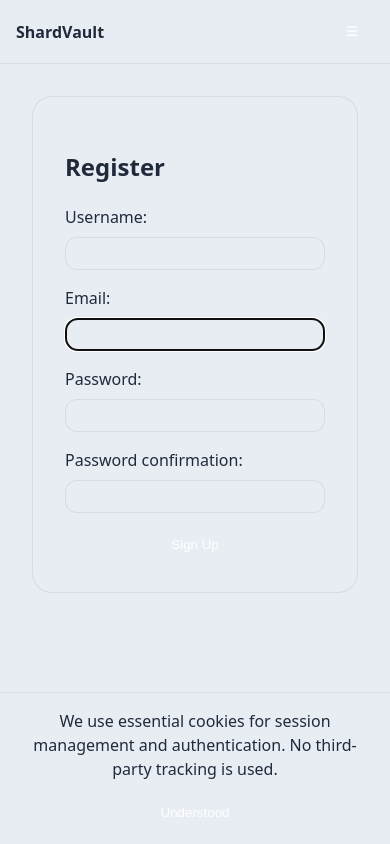
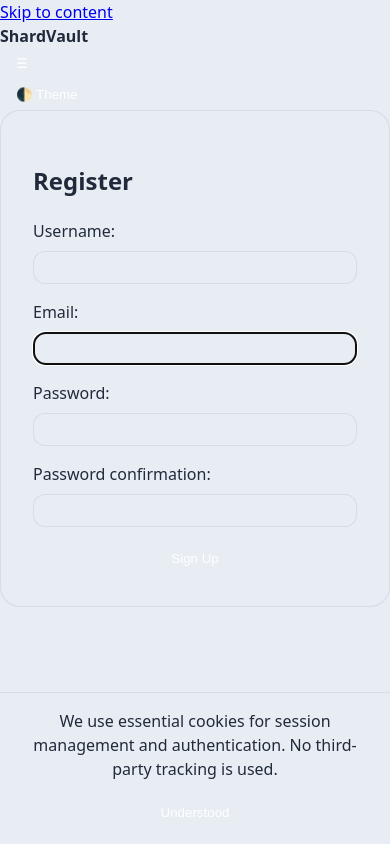
Before and after one commit to farazalisayyed2728/Shard-Vault, a Django app: page /accounts/register/ in a window 390 px wide. Run offline with Django 5.2, Linux system fonts and the light colour scheme; parts of the project's set-up code (start-up, migrations or seed data) failed here and were passed over.

Commit message:
change layout

```diff
--- a/static/css/layout.css
+++ b/static/css/layout.css
@@ -1,75 +1,117 @@
-body {
-  margin: 0;
-  font-family: system-ui, -apple-system, sans-serif;
-  background-color: var(--bg-color);
-  color: var(--text-primary);
-  line-height: 1.5;
+.app-layout {
+    display: flex;
+    min-height: 100vh;
 }
-header {
-  position: sticky;
-  top: 0;
-  background-color: var(--surface-color);
-  border-bottom: 1px solid var(--border-color);
-  padding: 1rem 2rem;
-  display: flex;
-  justify-content: space-between;
-  align-items: center;
-  z-index: 100;
+
+/* Sidebar */
+.sidebar {
+    width: 260px;
+    background-color: var(--surface-color);
+    border-right: 1px solid var(--border-color);
+    box-shadow: var(--shadow-raised);
+    padding: 2rem 1.5rem;
+    display: flex;
+    flex-direction: column;
+    z-index: 100;
+    transition: transform var(--transition-fast);
 }
-main {
-  padding: 2rem;
-  max-width: 1200px;
-  margin: 0 auto;
+
+.sidebar-header {
+    margin-bottom: 3rem;
+    padding-left: 0.5rem;
 }
-.skip-link {
-  position: absolute;
-  top: -40px;
-  left: 0;
-  background: var(--primary-color);
-  color: white;
-  padding: 8px;
-  z-index: 200;
+
+.sidebar-header h2 {
+    margin: 0;
+    font-size: 1.5rem;
+    background: linear-gradient(135deg, var(--accent-blue), var(--accent-cyan));
+    -webkit-background-clip: text;
+    -webkit-text-fill-color: transparent;
 }
-.skip-link:focus { top: 0; }
-header nav {
+
+.nav-menu {
     display: flex;
-    gap: 1.5rem;
+    flex-direction: column;
+    gap: 1rem;
+    flex: 1;
+}
+
+.nav-item {
+    display: flex;
     align-items: center;
+    gap: 1rem;
+    padding: 0.875rem 1rem;
+    text-decoration: none;
+    color: var(--text-secondary);
+    border-radius: var(--radius-md);
+    font-weight: 500;
+    transition: all var(--transition-fast);
 }
-header nav a {
-    text-decoration: none;
+
+.nav-item:hover {
     color: var(--text-primary);
-    font-weight: 500;
-    transition: color 0.2s;
+    box-shadow: var(--shadow-raised-sm);
 }
-header nav a:hover {
-    color: var(--primary-color);
+
+.nav-item.active {
+    color: var(--accent-blue);
+    box-shadow: var(--shadow-pressed);
+    background-color: var(--surface-inset);
 }
-#mobile-menu-btn {
+
+.sidebar-footer {
+    padding-top: 2rem;
+    border-top: 1px solid var(--border-color);
+    display: flex;
+    flex-direction: column;
+    gap: 1rem;
+}
+
+/* Main Content */
+.main-content {
+    flex: 1;
+    display: flex;
+    flex-direction: column;
+    height: 100vh;
+    overflow-y: auto;
+}
+
+.top-bar {
+    padding: 1.5rem 2.5rem;
+    display: flex;
+    justify-content: space-between;
+    align-items: center;
+    position: sticky;
+    top: 0;
+    background-color: rgba(var(--bg-color), 0.9);
+    backdrop-filter: blur(10px);
+    z-index: 50;
+}
+
+.page-container {
+    padding: 1.5rem 2.5rem 3rem;
+    max-width: 1400px;
+    margin: 0 auto;
+    width: 100%;
+}
+
+.mobile-toggle {
     display: none;
 }
 
-@media (max-width: 768px) {
-    header {
-        flex-wrap: wrap;
+@media (max-width: 900px) {
+    .sidebar {
+        position: fixed;
+        transform: translateX(-100%);
+        height: 100vh;
+    }
+    .sidebar.open {
+        transform: translateX(0);
+    }
+    .mobile-toggle {
+        display: block;
+    }
+    .top-bar, .page-container {
         padding: 1rem;
     }
-
-    #mobile-menu-btn {
-        display: block;
-        margin-left: auto;
-    }
-
-    header nav {
-        display: none;
-        flex: 0 0 100%;
-        flex-direction: column;
-        align-items: stretch;
-        gap: 0.75rem;
-        padding-top: 1rem;
-    }
-
-    header nav.open {
-        display: flex;
-    }
 }
```
